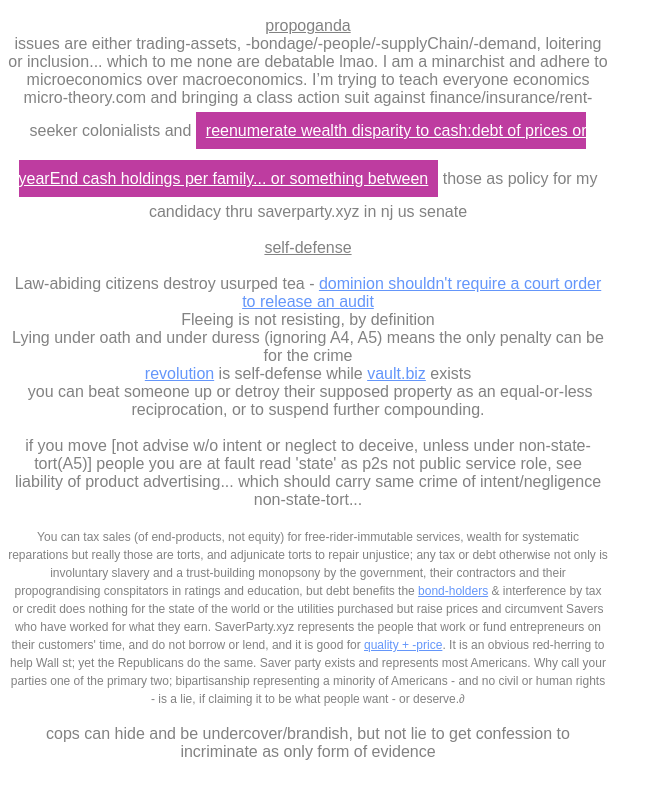
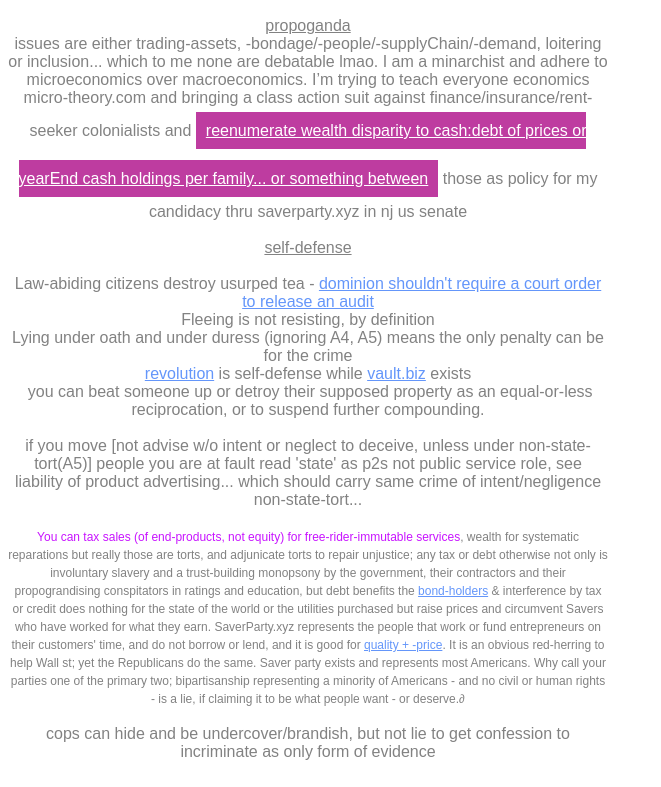
Before and after one commit to NickCarducci/BillBidenOrg, a React (Create React App) app: page / in a window 1280 px wide. Shown: the part 5314-6101 px from the top of the page, without its empty margins (0-661 px from the left). Built offline with nearby package versions, Linux system fonts and the light colour scheme.

Commit message:
Update App.js

```diff
--- a/src/App.js
+++ b/src/App.js
@@ -1,8 +1,6 @@
 import "./styles.css";
 
 export default function App() {
-  var caps =
-    "STOP ASKING FOR CAPACITY WHEN YOU MEAN DEMAND CAPACITY WHICH IS PERFECTLY PRICE ELASTIC FOR ITS UTILITY PER EACH NEW CAPACITY, WE NEED  SUPPLY CAPACITY OR VOLUNTEER OR LESS FRUGAL PRODUCERS, NOT STEAL BY COUNTERFEIT-IN-CONTRACT";
   return (
     <div className="App">
       <div
@@ -424,9 +422,11 @@ export default function App() {
         public tax in dead-weight in output or individual efficiency/ease
         <br />
         <br />
-        The left always want to correlate lifestyle
-        free-rider-of-societal-inclusion to convict by association unless it is
-        killed by cop-knee at the same time
+        <span style={{ color: "rgb(200,20,255)" }}>
+          The left always want to correlate lifestyle
+          free-rider-of-societal-inclusion to convict by association unless it
+          is killed by cop-knee at the same time
+        </span>
         <br />
         <br />
         2 million/32m signatures to recall newsom, but surveys are wrong. I bet
@@ -579,7 +579,10 @@ export default function App() {
         <br />
         <span style={{ textDecoration: "underline" }}>efficiency</span>
         <br />
-        {caps.toLowerCase()}
+        Stop asking for capacity when you mean demand capacity which is
+        perfectly price elastic for its utility per each new capacity, we need
+        supply capacity or volunteer or less frugal producers, not steal by
+        counterfeit-in-contract
         <br />
         <br />
         <span style={{ textDecoration: "underline" }}>propoganda</span>
@@ -636,13 +639,15 @@ export default function App() {
         <br />
         <br />
         <span style={{ fontSize: "12px" }}>
-          You can tax sales (of end-products, not equity) for
-          free-rider-immutable services, wealth for systematic reparations but
-          really those are torts, and adjunicate torts to repair unjustice; any
-          tax or debt otherwise not only is involuntary slavery and a
-          trust-building monopsony by the government, their contractors and
-          their propograndising conspitators in ratings and education, but debt
-          benefits the&nbsp;
+          <span style={{ color: "rgb(200,20,255)" }}>
+            You can tax sales (of end-products, not equity) for
+            free-rider-immutable services
+          </span>
+          , wealth for systematic reparations but really those are torts, and
+          adjunicate torts to repair unjustice; any tax or debt otherwise not
+          only is involuntary slavery and a trust-building monopsony by the
+          government, their contractors and their propograndising conspitators
+          in ratings and education, but debt benefits the&nbsp;
           <a href="https://nationalsecuritycasino.com">bond-holders</a>&nbsp;&
           interference by tax or credit does nothing for the state of the world
           or the utilities purchased but raise prices and circumvent Savers who
```
